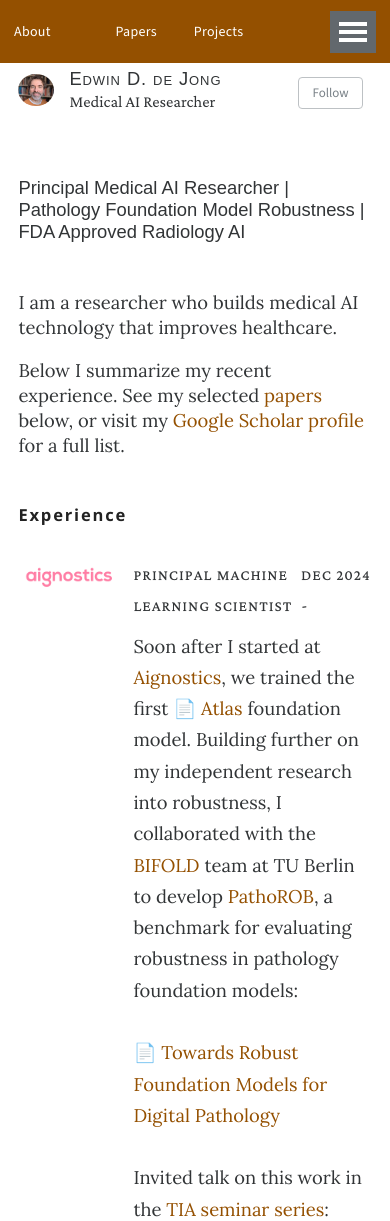
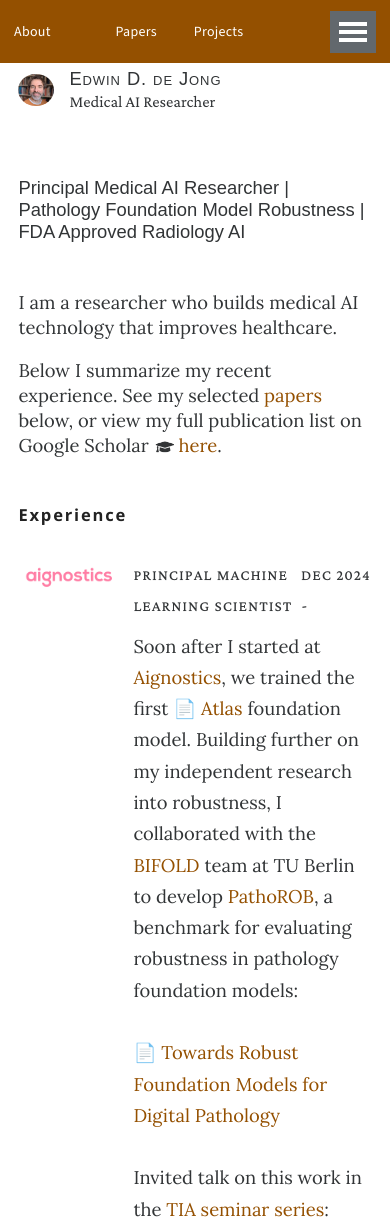
Before and after one commit to edwin-de-jong/edwin-de-jong.github.io, a Jekyll site: the page built from _pages/about.md, in a window 390 px wide and 1400 px high, cut to the strip 0-1221 px from the top of the window. Built offline with Jekyll 4.4.1, drawn with Linux system fonts in a browser that asks for light colours; some web fonts are replaced; some of the changed text lies outside the part shown.

Commit message:
minor update

```diff
--- a/_pages/about.md
+++ b/_pages/about.md
@@ -21,7 +21,8 @@
 
 I am a researcher who builds medical AI technology that improves healthcare.
 
-Below I summarize my recent experience. See my selected [papers](#papers) below, or visit my [Google Scholar profile](https://scholar.google.com/citations?view_op=list_works&hl=en&hl=en&user=l9w80gcAAAAJ&pagesize=80&sortby=pubdate) for a full list.
+
+Below I summarize my recent experience. See my selected [papers](#papers) below, or view my full publication list on Google Scholar <img src="../assets/images/logos/scholar.png" width=20px> [here](https://scholar.google.com/citations?view_op=list_works&hl=en&hl=en&user=l9w80gcAAAAJ&pagesize=80&sortby=pubdate).
 
 
 
@@ -414,4 +415,4 @@
 Feel free to reach out with questions or if you'd like to discuss some of this work.
 
 <span class="small-caps"> contact</span>:<span class="email">
-[jong.de.edwin.work@gmail.com](mailto:jong.de.edwin.work@gmail.com)</span>, or contact me on linkedin [here](https://www.linkedin.com/in/edwin-d-de-jong-260930/)
+[jong.de.edwin.work@gmail.com](mailto:jong.de.edwin.work@gmail.com)</span>, or contact me on LinkedIn <img src="../assets/images/logos/linkedin.png" width=20px>  [here](https://www.linkedin.com/in/edwin-d-de-jong-260930/)
--- a/assets/css/main.scss
+++ b/assets/css/main.scss
@@ -640,3 +640,14 @@
   font-weight: 700;
   display: inline-block;
 }
+
+@media (max-width: 992px) {
+  .author__urls-wrapper {
+    button {
+      display: none !important;
+    }
+    .author__urls {
+    display: none !important;
+    }
+  }
+}
```
Also changed, not shown: other parts of _pages/about.md (+1 -1 lines), assets/images/logos/github.png (added), assets/images/logos/linkedin.png (added), assets/images/logos/scholar.png (added).
